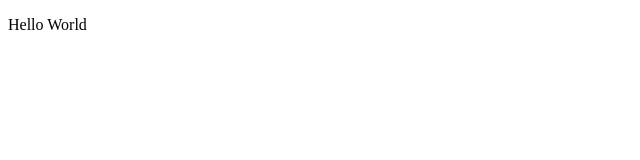
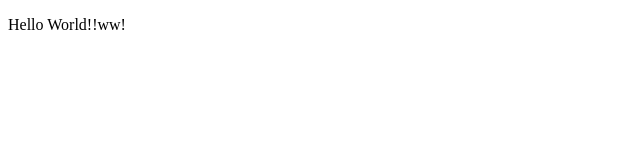
Before and after one commit to alexxkarrstudio/project, a plain HTML site: page index.html in a window 1280 px wide. Shown: the full height of the page, 0-640 px from the left. Drawn offline with Linux system fonts and the light colour scheme.

Commit message:
second commit

```diff
--- a/index.html
+++ b/index.html
@@ -6,7 +6,7 @@
     <title>Document</title>
 </head>
 <body>
-    <p>Hello World</p>
+    <p>Hello World!!ww!</p>
 
     <!-- <script>
         alert(12);
```
